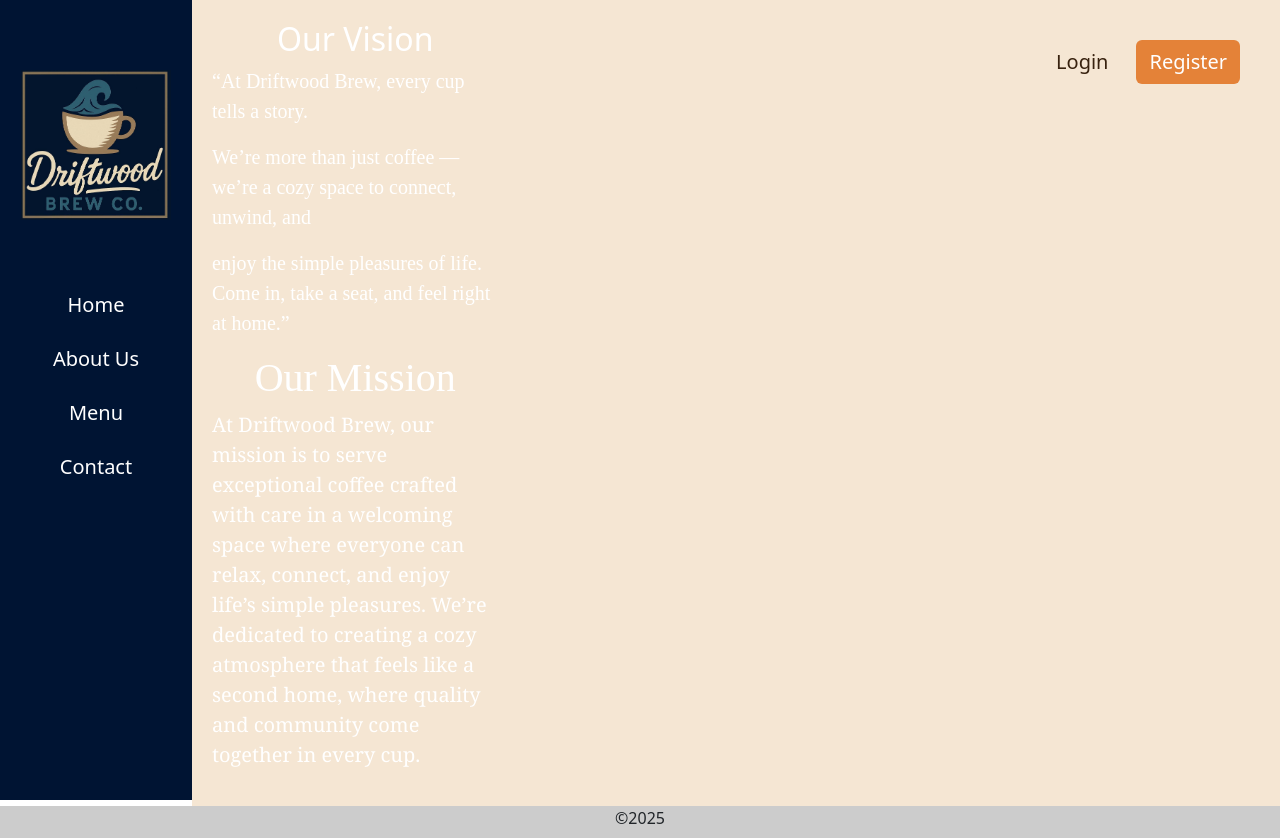
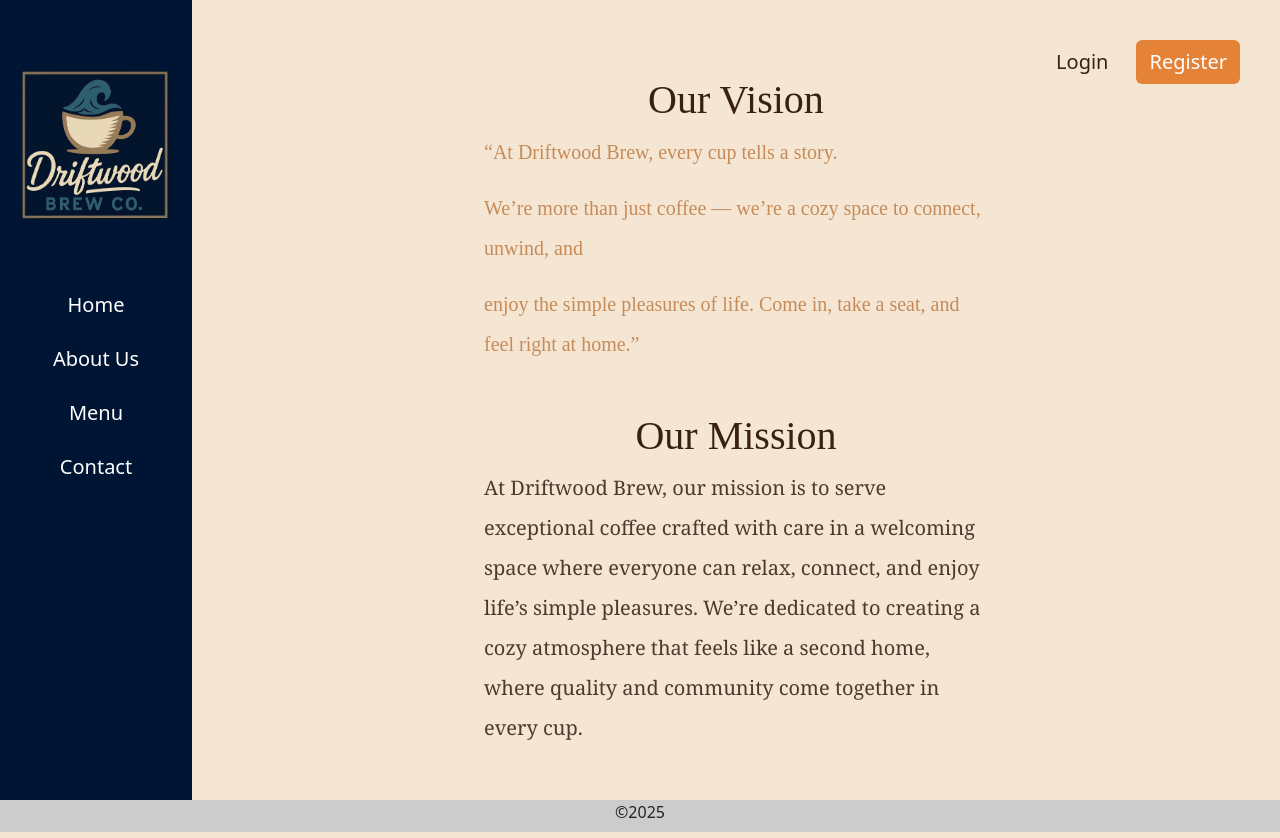
Before and after one commit to dwaynxz/coffee-shop-website, a Flask app: page /about in a window 1280 px wide. Run offline with Flask 3, Linux system fonts and the light colour scheme.

Commit message:
feat: remove bg video

```diff
--- a/Static/style.css
+++ b/Static/style.css
@@ -54,27 +54,24 @@ footer {
   text-align: left;
   font-family: "Stoic Script";
   font-size: 20px;
-  color: white;
+  color: #C68B59;
+  line-height: 2;
 }
 .mission-about {
 text-align: left;
 font-family: "Georgia";
 font-size:20px;
-color:white;
+color: #4D3A2E;
+line-height: 2;
 }
 
 .mission-title {
   text-align: center;
   font-family: "Futura";
   font-size: 40px;
-  color: white;
+  color: #38220F;
 }
-.bg-video {
-  position: absolute;
-  width: 85%;
-  height: 100%;
-  object-fit: cover;
-}
+
 .leftmain {
   width: 30%;
   position: relative;
--- a/Templates/about.html
+++ b/Templates/about.html
@@ -1,17 +1,14 @@
 {% extends "base.html" %}
 {% block title %} About Us {% endblock %}
 {% block content %}
-<video autoplay muted loop class="bg-video">
-  <source src="{{ url_for('static', filename='videos/coffee.mp4') }}" type="video/mp4" />
-</video>
-<div class="leftmain">
+<div class="leftmain w-50 mx-auto mt-5">
   <section>
-    <h2>Our Vision</h2>
+    <h2 class="mission-title mt-2">Our Vision</h2>
     <p class="quote">“At Driftwood Brew, every cup tells a story.</p>
     <p class="quote">We’re more than just coffee — we’re a cozy space to connect, unwind, and</p>
     <p class="quote">enjoy the simple pleasures of life. Come in, take a seat, and feel right at home.”</p>
   </section>
-  <section>
+  <section class="mt-5">
     <h2 class="mission-title">Our Mission</h2>
     <p class="mission-about">At Driftwood Brew, our mission is to serve exceptional coffee crafted with care in a welcoming space where everyone can relax, connect, and enjoy life’s simple pleasures. We’re dedicated to creating a cozy atmosphere that feels like a second home, where quality and community come together in every cup.</p>
   </section>
```
